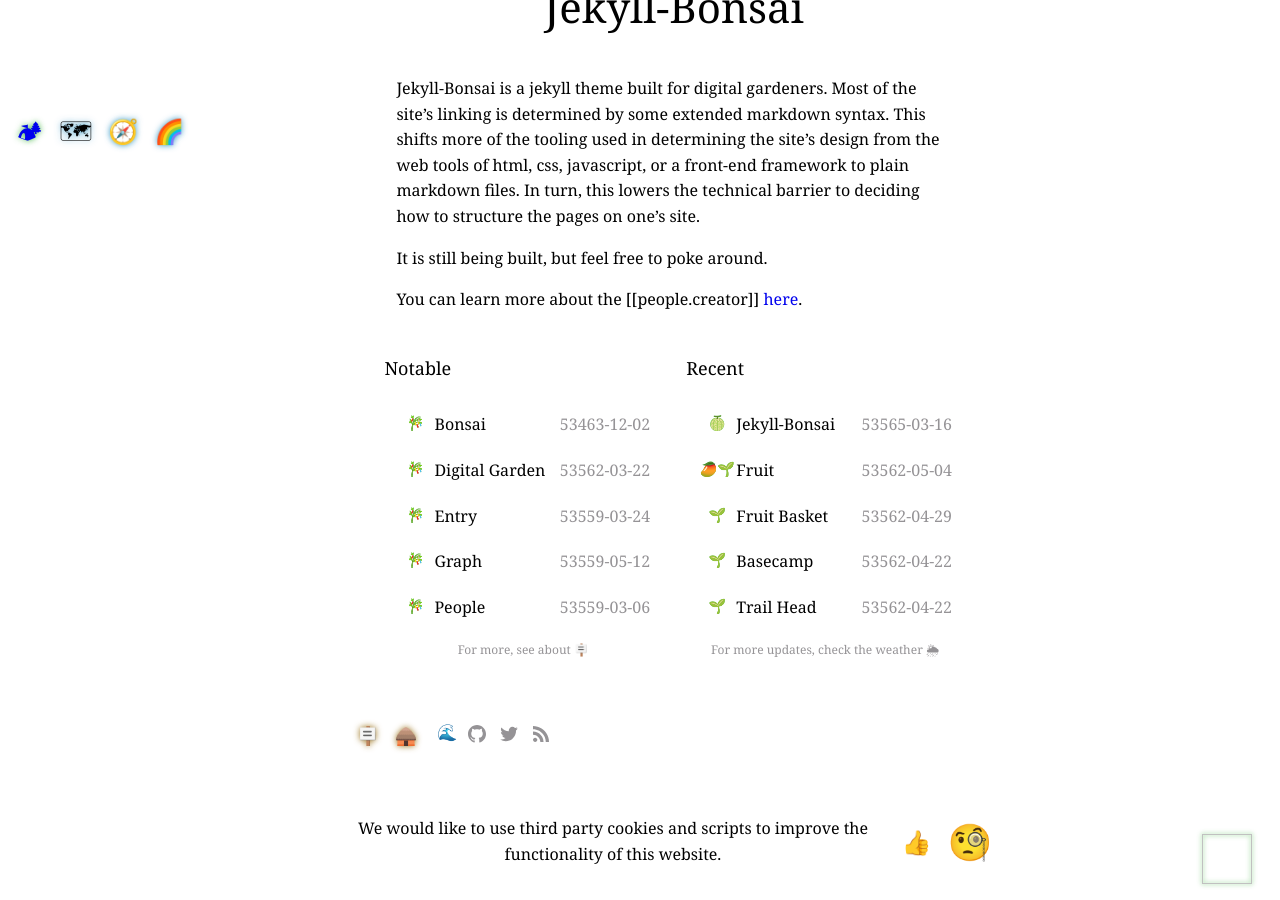
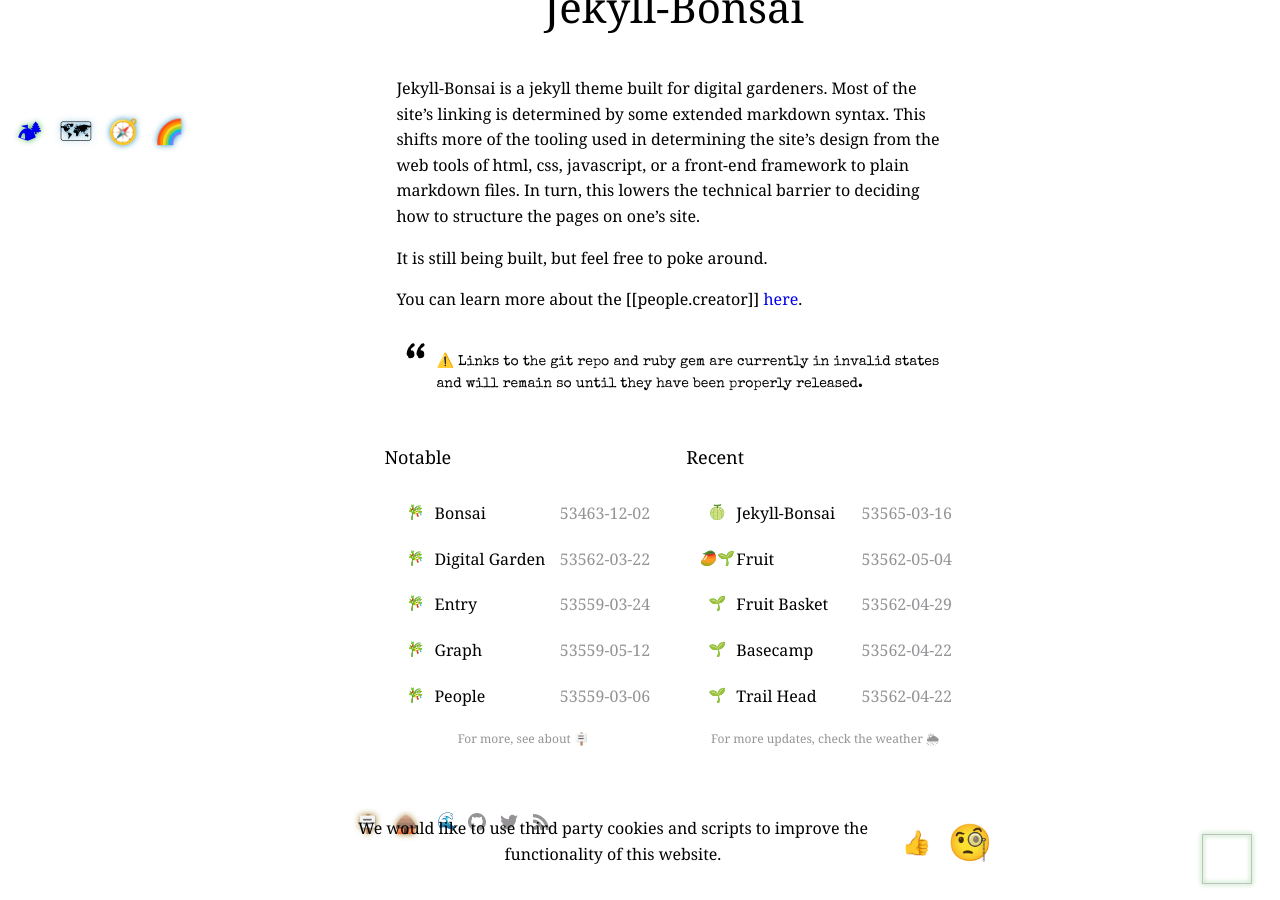
Before and after one commit to manunamz/jekyll-bonsai, a Jekyll site: the page built from index.md, in a window 1280 px wide and 900 px high, scrolled down 283 px. Built offline with Jekyll 4.4.1, drawn with Linux system fonts in a browser that asks for light colours; a script that is not in the unit is left out.

Commit message:
ref_scs: add message on index page (.md) saying that the git repo and ruby gem are not available and relevant links are intentionally broken for the time-being.

```diff
--- a/index.md
+++ b/index.md
@@ -8,3 +8,5 @@ Jekyll-Bonsai is a jekyll theme built for digital gardeners. Most of the site's
 It is still being built, but feel free to poke around.
 
 You can learn more about the [[people.creator]] [here](https://manunam.me).
+
+> ⚠️ Links to the git repo and ruby gem are currently in invalid states and will remain so until they have been properly released.
```
